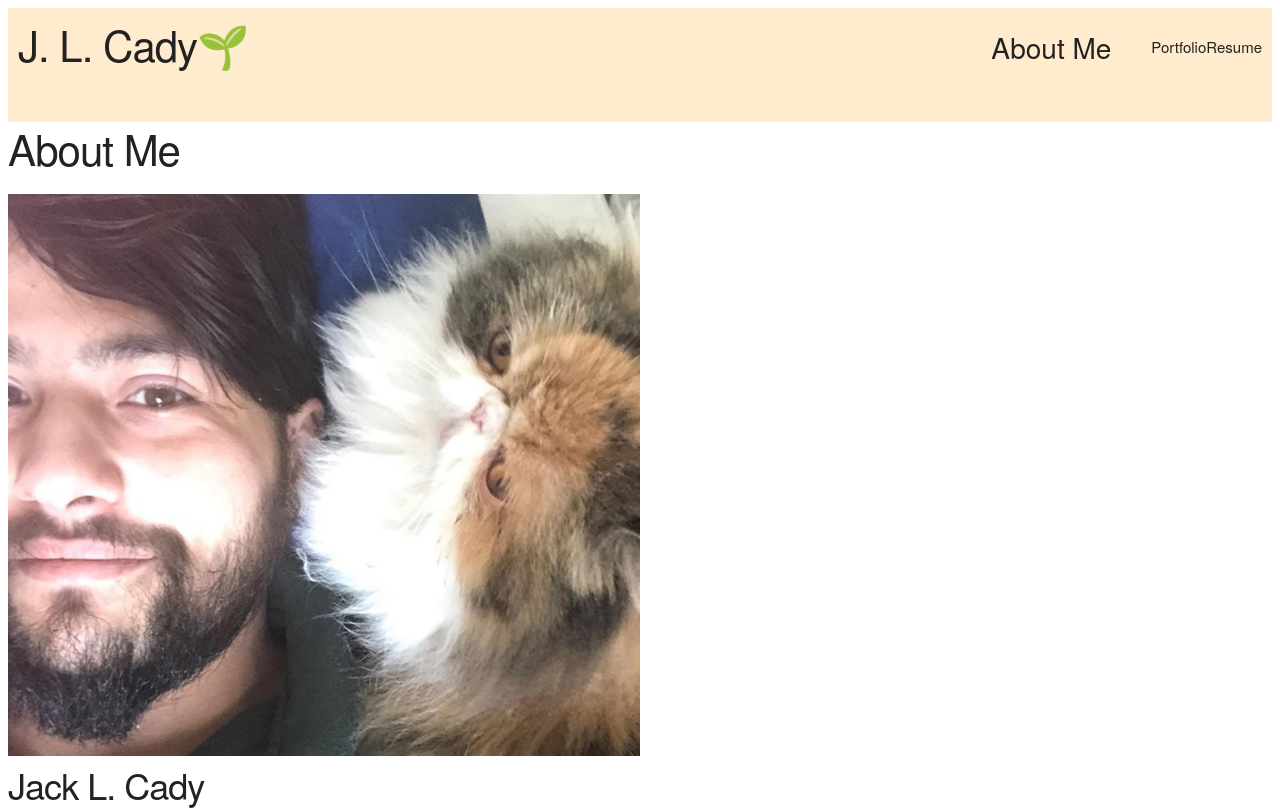
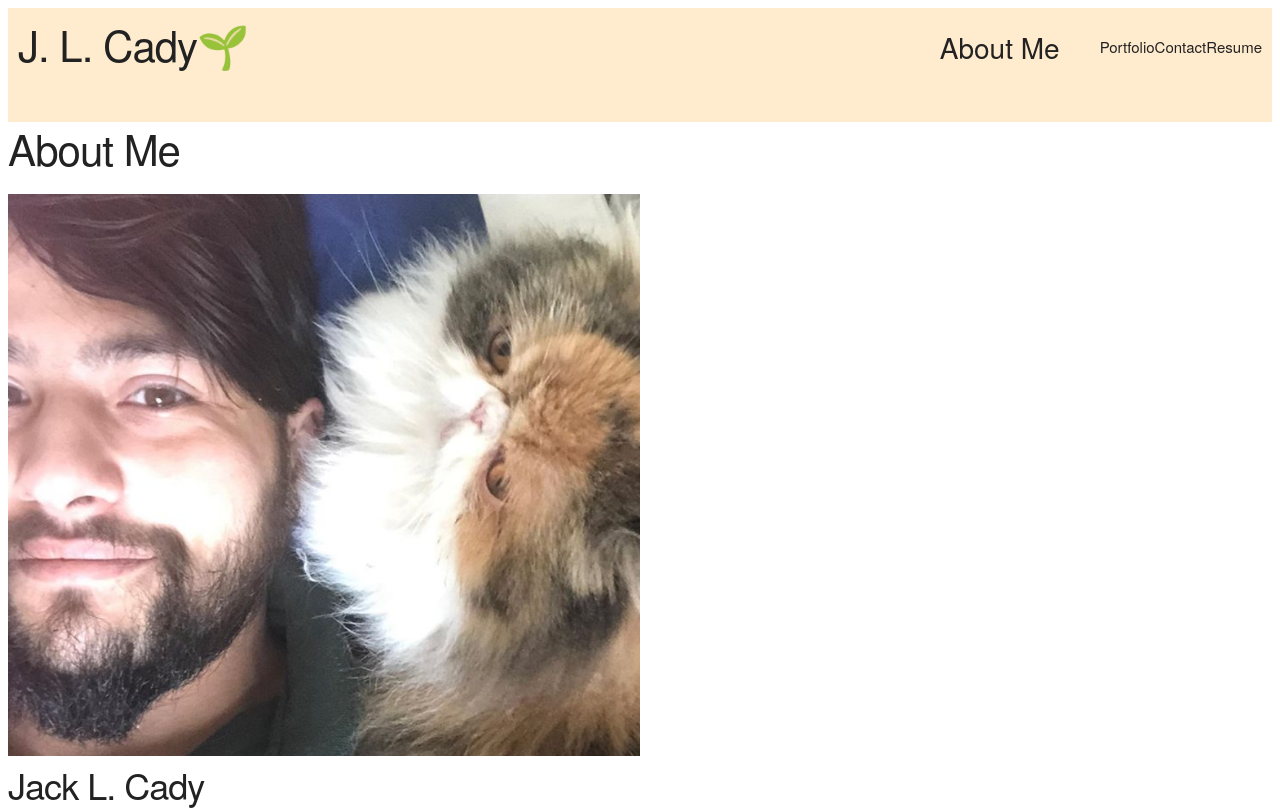
Before and after one commit to londonlast21/spaportfolio, a React (Create React App) app: page / in a window 1280 px wide. Shown: the top 810 px of the page. Built offline with nearby package versions, Linux system fonts and the light colour scheme.

Commit message:
portfolio page done

```diff
--- a/src/components/Nav/index.js
+++ b/src/components/Nav/index.js
@@ -28,12 +28,24 @@ function Nav() {
         <nav>
             <ul className="flex-row">
                 <li className="mx-2">
-                    <a href="/">
+                    <a href="#about">
                     About Me
                     </a>
                 </li>
 
-                    {categories.map((category) => (
+                <li className="mx-2">
+                    <span>Portfolio</span>
+                </li>
+
+                <li className="mx-2">
+                    <span>Contact</span>
+                </li>
+
+                <li className="mx-2">
+                    <span>Resume</span>
+                </li>
+
+                    {/* {categories.map((category) => (
                         <li
                             className="mx-1"
                             key={category.name}
@@ -43,7 +55,7 @@ function Nav() {
                                 </span>
                             </li>
 
-                    ))}
+                    ))} */}
             </ul>
         </nav>
     </header>
```
